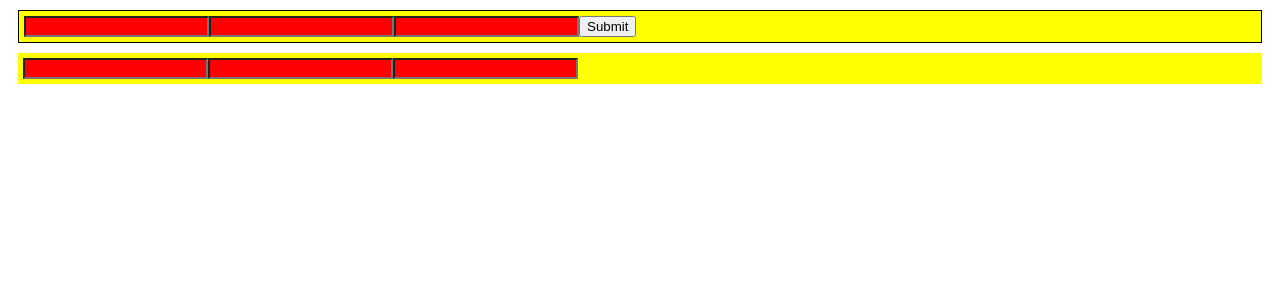
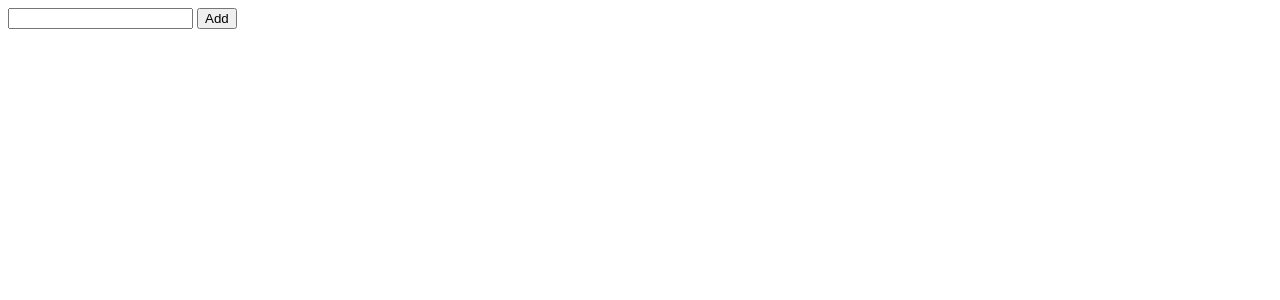
Before and after one commit to Wachrip/react-itvdn, a React (Create React App) app: page / in a window 1280 px wide. Shown: the top 300 px of the page. Built offline with nearby package versions, Linux system fonts and the light colour scheme.

Commit message:
7th homework added

```diff
--- a/src/App.js
+++ b/src/App.js
@@ -1,9 +1,31 @@
-import Input from "./components/controled/input";
+import React, { useState } from "react";
+
+import TodoList from "./components/todo/todoList/todoList";
+import Input from "./components/todo/input/input";
 
 function App() {
+  const [inputVal, setInputVal] = useState("");
+  const [todos, setTodos] = useState([]);
+
+  let onInputChangeHandler = (val) => {
+    setInputVal(val);
+    // console.log(inputVal);
+  };
+
+  let onButtonClick = () => {
+    setTodos(todos.concat(inputVal));
+    console.log(todos);
+  };
+
+  let onDeleteButtonClick = (id) => {
+    setTodos(todos.filter((it, index) => index !== id));
+  };
+
   return (
     <div className="App">
-      <Input />
+      <Input onchange={onInputChangeHandler} value={inputVal} />{" "}
+      <button onClick={onButtonClick}>Add</button>
+      <TodoList todos={todos} ondelete={onDeleteButtonClick} />
     </div>
   );
 }
--- /dev/null
+++ b/src/components/todo/input/input.js
@@ -0,0 +1,11 @@
+import React from "react";
+
+let Input = (props) => {
+  let onChangeHandler = (e) => {
+    props.onchange(e.target.value);
+  };
+
+  return <input onChange={onChangeHandler} type="text" value={props.value} />;
+};
+
+export default Input;
--- /dev/null
+++ b/src/components/todo/todo/todo.js
@@ -0,0 +1,7 @@
+import React from "react";
+
+let Todo = (props) => {
+  return <li>{props.text}</li>;
+};
+
+export default Todo;
--- /dev/null
+++ b/src/components/todo/todoList/todoList.js
@@ -0,0 +1,23 @@
+import React from "react";
+import Todo from "../todo/todo";
+import styles from "./todoList.module.scss";
+
+let TodoList = (props) => {
+  let onDelete = (id) => {
+    props.ondelete(id);
+  };
+  return (
+    <ul>
+      {props.todos.map((it, index) => {
+        return (
+          <div className={styles.wrapper}>
+            <Todo key={index} text={it} />
+            <button onClick={() => onDelete(index)}>del</button>
+          </div>
+        );
+      })}
+    </ul>
+  );
+};
+
+export default TodoList;
--- /dev/null
+++ b/src/components/todo/todoList/todoList.module.scss
@@ -0,0 +1,10 @@
+ul {
+  list-style-type: none;
+}
+
+.wrapper {
+  display: flex;
+  width: 200px;
+  justify-content: space-between;
+  border: 1px solid black;
+}
```
